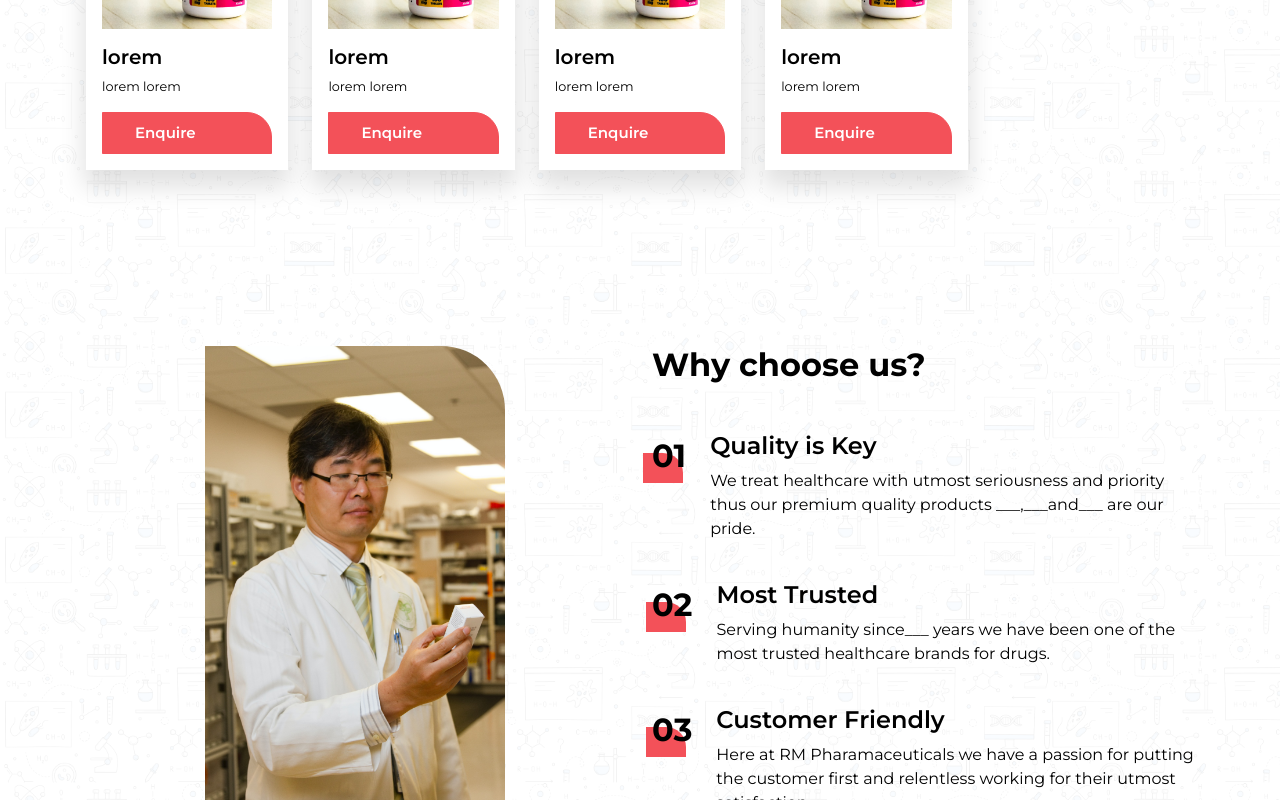
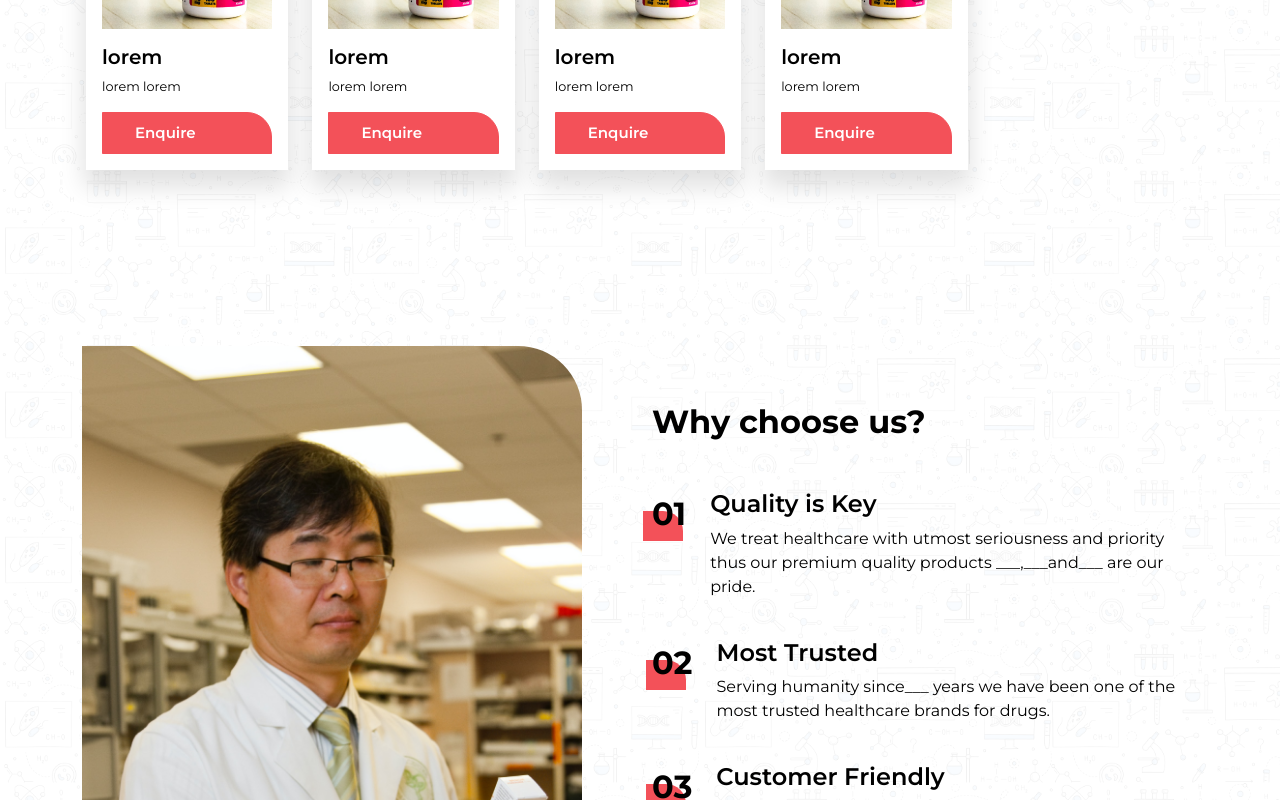
Before and after one commit to rajatsandeepsen/RM, a Next.js app in the folder rm-pharma/: page / in a window 1280 px wide. Shown: the part 2000-2800 px from the top of the page. Built offline with nearby package versions, Linux system fonts and the light colour scheme.

Commit message:
fix: img orientations & search bar options

```diff
--- a/rm-pharma/package.json
+++ b/rm-pharma/package.json
@@ -14,6 +14,7 @@
     "react": "18.2.0",
     "react-bootstrap": "^2.7.2",
     "react-dom": "18.2.0",
+    "react-select-search": "^4.1.6",
     "sass": "^1.58.3",
     "swiper": "^9.1.0"
   },
--- a/rm-pharma/src/components/header.js
+++ b/rm-pharma/src/components/header.js
@@ -1,10 +1,34 @@
 import Image from 'next/image'
 import Button from '@/components/button';
 import styles from '@/styles/Home.module.scss'
-import { useEffect } from 'react';
+import SelectSearch from 'react-select-search';
+import 'react-select-search/style.css'
+
 
 const Header = () => {
 
+    const colors =[
+        {
+          name: 'Orange',
+          value: 'orange'
+        },
+        {
+          name: 'Red',
+          value: 'red'
+        },
+        {
+          name: 'Blue',
+          value: 'blue'
+        },
+        {
+          name: 'Purple',
+          value: 'purple'
+        },
+        {
+          name: 'Yellow',
+          value: 'yellow'
+        }
+      ]
 
     return (
     <header>
@@ -23,10 +47,11 @@ const Header = () => {
             <div className="collapse navbar-collapse" id="navbarSupportedContent">
             <ul className="navbar-nav d-flex justify-content-between text-center gap-3 w-100">
 
-                <form className={styles.Search}>
+                <div className={styles.Search}>
                     <i className="bi bi-search"/>
-                    <input type="search" placeholder="Search" />
-                </form>
+                    <SelectSearch search={true} options={colors} name="language" placeholder="Search" />
+                    <i className="bi bi-chevron-down"/>
+                </div>
                 <Button data={{text: "Home", link: "/", priority:""}} />
                 <Button data={{text: "About Us", link: "/#aboutus", priority:""}} />
                 <Button data={{text: "Products", link: "/#products", priority:""}} />
--- a/rm-pharma/src/components/introsection.js
+++ b/rm-pharma/src/components/introsection.js
@@ -53,7 +53,7 @@ export function Clients(expirence){
 
             {expirence.map((data) => (
                 <SwiperSlide className={styles.Clients}>
-                <Image src='/client.png' className='img-fluid' width={100} height={100} />
+                <Image src='/client.png' className='img-fluid' width={300} height={100} priority/>
                   <div className="d-flex text-start flex-column gap-3 p-3 px-md-5 justify-content-center">
                     <h4 className='fw-bold'>{data.name}</h4>
                     <h6 className=''>{data.prof}</h6>
--- a/rm-pharma/src/pages/index.js
+++ b/rm-pharma/src/pages/index.js
@@ -106,10 +106,10 @@ export default function Home() {
         {/* why choose us? */}
 
         <section id='aboutus' className='container d-flex flex-column flex-md-row gap-3 gap-md-4 my-5'>
-          <div className='w-100 d-flex justify-content-center'>
-            <Image src="/doctorLooking.png" alt="" width={300} height={500} className={styles.whychooseimg} priority/>
+          <div className={styles.whychooseimg}>
+            <Image src="/doctorLooking.png" alt="" width={500} height={100} className='img-fluid' priority />
           </div>
-          <div className='w-100 d-flex flex-column gap-1 gap-md-4'>
+          <div className='w-100 d-flex flex-column justify-content-center gap-1 gap-md-4'>
               <h2 className='fw-bold mb-4'>Why choose us?</h2>
 
               <Whychoose data={{ title: "Quality is Key", text:"We treat healthcare with utmost seriousness and priority thus our premium quality products ___,___and___ are our pride.", number:"01" }} />
--- a/rm-pharma/src/styles/Home.module.scss
+++ b/rm-pharma/src/styles/Home.module.scss
@@ -79,6 +79,7 @@
 .Search {
   display: flex;
   justify-content: flex-start;
+  align-items: center;
   gap: 1rem;
   border-radius: var(--the-border);
   border: 1px solid var(--gray);
@@ -100,6 +101,30 @@
       color: var(--gray);
     }
   }
+
+  div:has( > ul){
+    padding: 0!important;
+    margin: 0!important;
+    background: none!important;
+    border: solid var(--gray-light) 1px!important;
+    box-shadow: none!important;
+    ul {
+      padding: 0!important;
+      background-color: none!important;
+
+    }
+    button {
+      background-color: var(--the-white);
+      color: #000;
+      transition: all 0.2s ease 0s;
+      &:hover {
+        background-color: var(--the-red)!important;
+        color: var(--the-white)!important;
+      }
+
+    }
+  }
+
 }
 
 .careerShowcase {
@@ -405,7 +430,11 @@
 }
 
 .whychooseimg {
-    max-width: 100%;
-    height: auto;
-    border-radius: 0 64px 0 0;
+    height: 600px;
+    width: 100%;
+    // object-fit: cover;
+    overflow: hidden;
+    img {
+      border-radius: 0 64px 0 0;
+    }
   }
--- a/rm-pharma/src/styles/globals.scss
+++ b/rm-pharma/src/styles/globals.scss
@@ -44,6 +44,7 @@
 
   --the-red: #F35159;
   --gray: #A3A3A3;
+  --gray-light: #a3a3a367;
   --the-white: #fff;
   --the-border: 0px 25px 0px 0px;
   --the-border-2: 0px 69px 0px 0px;
```
Also changed, not shown: 1 other file (tests, documents, lock files or other folders).
